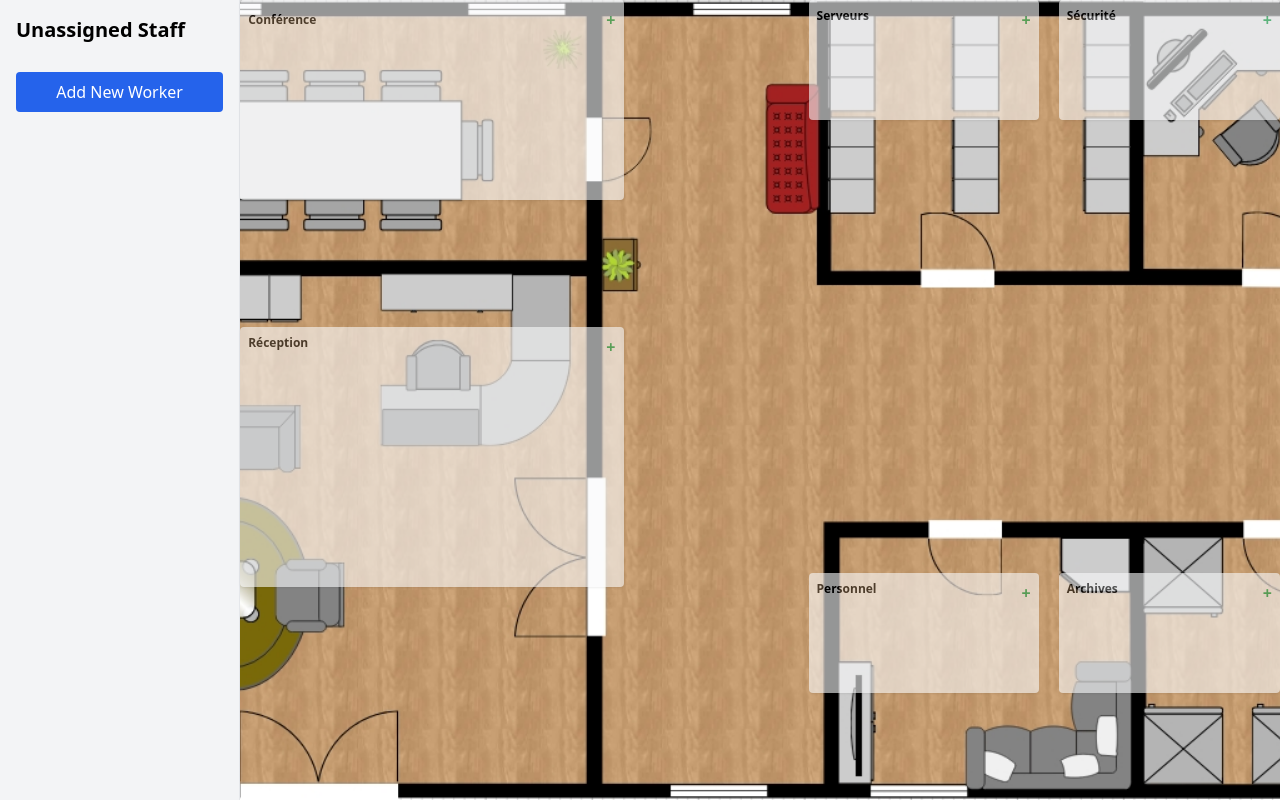
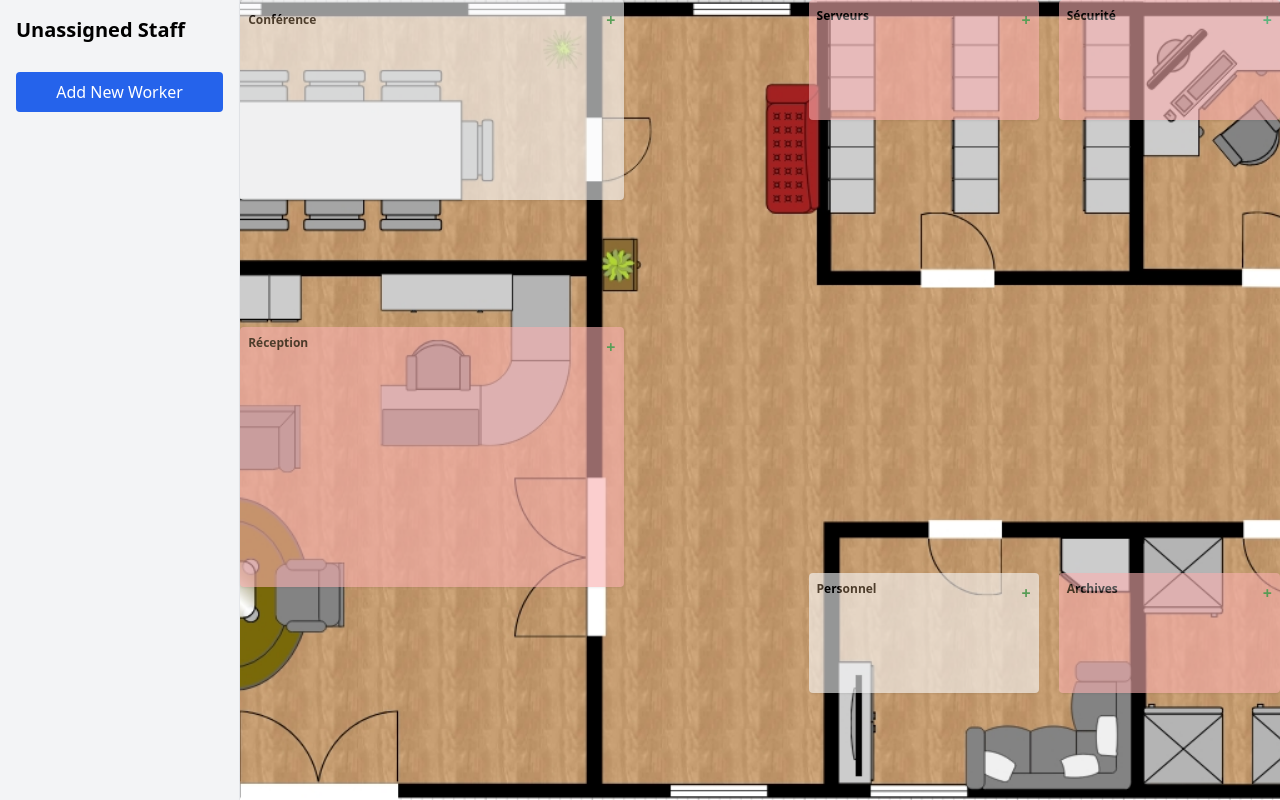
Before and after one commit to a-oirgari/croise1, a plain HTML site: page index.html in a window 1280 px wide. Drawn offline with nearby package versions, Linux system fonts and the light colour scheme.

Commit message:
appearence of the zones and the zones colors changed based on the user story

```diff
--- a/assets/style.css
+++ b/assets/style.css
@@ -19,16 +19,19 @@ main {
 
 #zone-reception {
   grid-area: zone-reception;
+  background-color: rgb(249, 175, 175);
   width: 100%;
 }
 
 #zone-serveurs {
   grid-area: zone-serveurs;
+  background-color: rgb(249, 175, 175);
   width: 100%;
 }
 
 #zone-securite {
   grid-area: zone-securite;
+  background-color: rgb(249, 175, 175);
   width: 100%;
 }
 
@@ -39,5 +42,6 @@ main {
 
 #zone-archives {
   grid-area: zone-archives;
+  background-color: rgb(249, 175, 175);
   width: 100%;
 }
```
